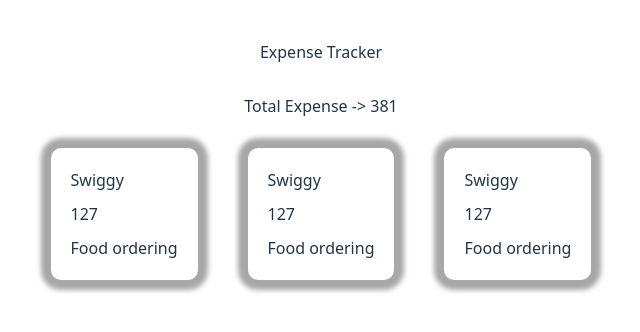
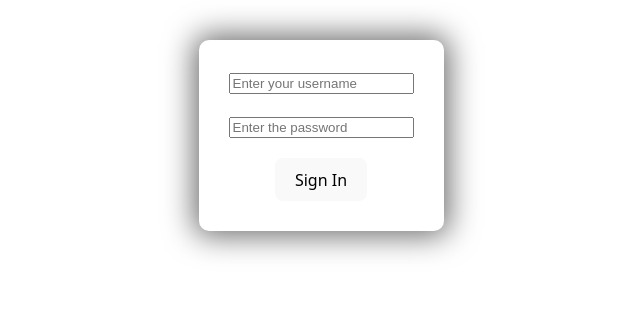
Before and after one commit to vaibhav7000/expense-tracker-end-to-end-react-frontend, a React (Vite) app: page /signin in a window 1280 px wide. Shown: the top 332 px of the page, without its empty margins (319-959 px from the left). Built offline with nearby package versions, Linux system fonts and the light colour scheme.

Commit message:
setting routes done

```diff
--- a/package.json
+++ b/package.json
@@ -11,7 +11,8 @@
   },
   "dependencies": {
     "react": "^19.1.0",
-    "react-dom": "^19.1.0"
+    "react-dom": "^19.1.0",
+    "react-router": "^7.6.2"
   },
   "devDependencies": {
     "@eslint/js": "^9.29.0",
--- a/src/App.jsx
+++ b/src/App.jsx
@@ -1,52 +1,10 @@
-import { useState, useEffect } from "react";
-import { Routes, Route, Link, NavLink } from "react-router";
-import HeadingMemo from "./Components/Heading";
-import TotalExpenseMemo from "./Components/TotalExpense";
-import ExpenseWrapperMemo from "./Components/ExpenseWrapper";
 import './App.css';
-import Expense from "./Components/Expense";
+import AppRoutes from "./Routes/Routes";
 
 function App() {
-    const [allExpenses, setAllExpenses] = useState([{
-        title: "Swiggy",
-        price: 127,
-        description: "Food ordering"
-    }, {
-        title: "Swiggy",
-        price: 127,
-        description: "Food ordering"
-    }, {
-        title: "Swiggy",
-        price: 127,
-        description: "Food ordering"
-    }]);
-
     return (
-        <div className="wrapper" style={{
-            display: "flex",
-            flexDirection: "column",
-            gap: 30,
-            justifyContent: "center",
-            alignItems: "center",
-        }}>
-            <HeadingMemo/>
-
-            <TotalExpenseMemo allExpenses={allExpenses}/>
-
-            <div className="expense-container" style={{
-                display: "flex", flexDirection: "row", gap: 50, flexWrap: "wrap",
-            }}>
-                {allExpenses.map(expense => {
-                    return (
-                        <ExpenseWrapperMemo>
-                            <Expense expense={expense} />
-                        </ExpenseWrapperMemo>
-                    )
-                })}
-            </div>
-        </div>
+        <AppRoutes />
     )
-
 }
 
 export default App;
--- /dev/null
+++ b/src/Routes/AppRoutes/ExpenseTracker.jsx
@@ -0,0 +1,48 @@
+import { useState, useEffect } from "react";
+import HeadingMemo from "./Heading";
+import TotalExpenseMemo from "./TotalExpense";
+import ExpenseWrapperMemo from "./ExpenseWrapper";
+import Expense from "./Expense";
+
+export default function ExpenseTracker() {
+
+    const [allExpenses, setAllExpenses] = useState([{
+        title: "Swiggy",
+        price: 127,
+        description: "Food ordering"
+    }, {
+        title: "Swiggy",
+        price: 127,
+        description: "Food ordering"
+    }, {
+        title: "Swiggy",
+        price: 127,
+        description: "Food ordering"
+    }]);
+
+    return (
+        <div className="wrapper" style={{
+            display: "flex",
+            flexDirection: "column",
+            gap: 30,
+            justifyContent: "center",
+            alignItems: "center",
+        }}>
+            <HeadingMemo />
+
+            <TotalExpenseMemo allExpenses={allExpenses} />
+
+            <div className="expense-container" style={{
+                display: "flex", flexDirection: "row", gap: 50, flexWrap: "wrap",
+            }}>
+                {allExpenses.map(expense => {
+                    return (
+                        <ExpenseWrapperMemo>
+                            <Expense expense={expense} />
+                        </ExpenseWrapperMemo>
+                    )
+                })}
+            </div>
+        </div>
+    )
+}
--- /dev/null
+++ b/src/Routes/AuthRoutes/AuthRoute.jsx
@@ -0,0 +1,14 @@
+import { Outlet } from "react-router";
+
+
+export default function AuthRoute() {
+
+    return (
+        <div style={{
+            display: "flex", flexDirection: "column", padding: 30, justifyContent:"center", alignItems:"center", gap: 20, borderRadius: 10, boxShadow: "0px 0px 30px 5px rgb(109, 109, 109)"
+        }}>
+            {/* will throw the child here */}
+            <Outlet />
+        </div>
+    )
+}
--- /dev/null
+++ b/src/Routes/AuthRoutes/SignIn.jsx
@@ -0,0 +1,44 @@
+import { useState } from "react";
+
+function SignIn() {
+    const [username, setUsername] = useState("");
+    const [password, setPassword] = useState("");
+
+
+    function updateUsername(event) {
+        setUsername(event.targert.value);
+    }
+
+    function updatePassword(event) {
+        setPassword(event.targert.value);
+    }
+
+
+    return (
+        <>
+            <div className="usename-container" style={{
+
+            }}>
+                <input value={username} placeholder="Enter your username" onInput={updateUsername} />
+            </div>
+
+            <div className="password-container" style={{}}>
+                <input value={password} placeholder="Enter the password" onInput={updatePassword} />
+            </div>
+
+            <button onClick={function() {
+
+            }}>Sign In</button>
+        </>
+    )
+}
+
+export default SignIn;
+
+
+// uses of the useRef hook
+// 1. It allow us to interact with old school DOM elements after the component renders using the ref attribute that we provide to XML to whom we want to reference
+
+//It also provides a way for developers to interact directly with DOM nodes, outside of React’s management of the Virtual DOM. React describes this an ‘escape hatch’.
+
+// 2. If we want to "persist value" of the variable between re-renders + does not want to make that a state_variable (because when its value update we does not want to re-render the component) we will use the useRef hook with that (implementation of deboucing is example of that )
--- /dev/null
+++ b/src/Routes/AuthRoutes/SignUp.jsx
@@ -0,0 +1,34 @@
+import { useState } from "react";
+
+export default function SignUp() {
+    const [userame, setUsername] = useState("");
+    const [password, setPassword] = useState("");
+
+
+    function updateUsername(event) {
+        setUsername(event.targert.value);
+    }
+
+    function updatePassword(event) {
+        setPassword(event.targert.value);
+    }
+
+    return (
+        <>
+            <div className="usename-container" style={{
+
+            }}>
+                <input value={userame} placeholder="Enter your username" onInput={updateUsername} />
+            </div>
+
+            <div className="password-container" style={{}}>
+                <input value={password} placeholder="Enter the password" onInput={updatePassword} />
+            </div>
+
+            <button onClick={function() {
+
+            }}>Sign In</button>
+        </>
+    )
+
+}
--- /dev/null
+++ b/src/Routes/Routes.jsx
@@ -0,0 +1,18 @@
+import { Routes,Route } from "react-router";
+import AuthRoute from "./AuthRoutes/AuthRoute";
+import SignIn from "./AuthRoutes/SignIn";
+import SignUp from "./AuthRoutes/SignUp";
+import ExpenseTracker from "./AppRoutes/ExpenseTracker";
+
+
+export default function AppRoutes() {
+    return (
+        <Routes>
+            <Route path="" element={<ExpenseTracker/>} />
+            <Route element={<AuthRoute/>}>
+                <Route path="signin" element={ <SignIn/> }/>
+                <Route path="signup" element={ <SignUp/> }/>
+            </Route>
+        </Routes>
+    )
+}
```
Also changed, not shown: src/Routes/AppRoutes/Expense.jsx (renamed from src/Components/Expense.jsx), src/Routes/AppRoutes/ExpenseWrapper.jsx (renamed from src/Components/ExpenseWrapper.jsx), src/Routes/AppRoutes/Heading.jsx (renamed from src/Components/Heading.jsx), src/Routes/AppRoutes/TotalExpense.jsx (renamed from src/Components/TotalExpense.jsx), 1 other file (tests, documents, lock files or other folders).
